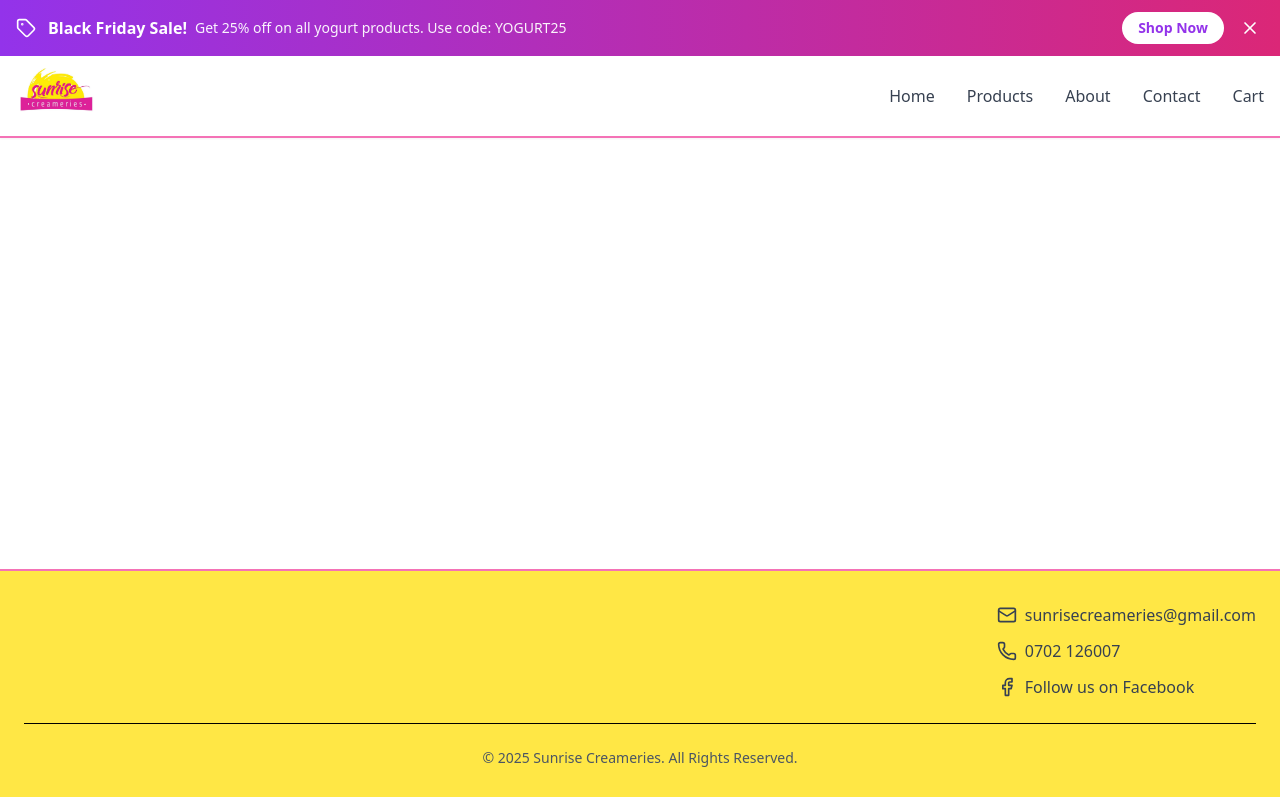
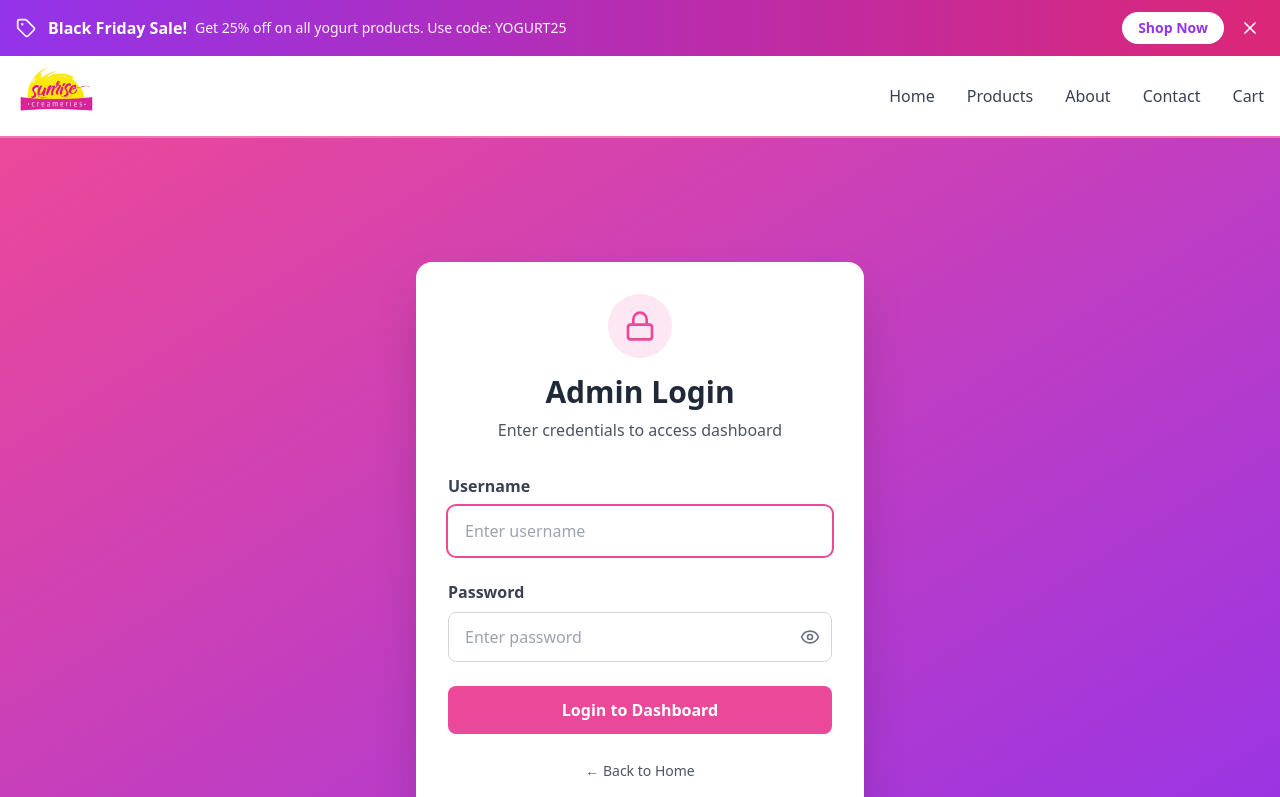
Before and after one commit to LeslieKogi/Sunrise, a React (Vite) app: page /admin/login in a window 1280 px wide. Shown: the top 797 px of the page. Built offline with nearby package versions, Linux system fonts and the light colour scheme.

Commit message:
add admin and protect it

```diff
--- a/src/App.jsx
+++ b/src/App.jsx
@@ -1,4 +1,5 @@
 import { BrowserRouter, Routes, Route } from 'react-router-dom';
+import { useAdminShortcut } from './utils/useAdminShortcut';  // ← Add this import
 import Navbar from './components/Navbar';
 import Promotions from './components/Promotions';
 import Footer from './components/Footer';
@@ -8,10 +9,13 @@ import Products from './pages/Products';
 import Contact from './pages/Contact';
 import Orders from './pages/Orders';
 import Admin from './pages/Admin';
+import AdminLogin from './pages/AdminLogin';
 
-function App() {
+// ← Create a wrapper component to use the hook inside BrowserRouter
+function AppContent() {
+  useAdminShortcut(); // ← Use the hook here
+
   return (
-    <BrowserRouter>
     <div className="flex flex-col min-h-screen">
       {/* Promotions banner - shows on all pages */}
       <Promotions />
@@ -27,13 +31,21 @@ function App() {
           <Route path="/products" element={<Products />} />
           <Route path="/contact" element={<Contact />} />
           <Route path="/orders" element={<Orders />} />
-            <Route path="/admin" element={<Admin />} />
+          <Route path="/admin/login" element={<AdminLogin />} />
+          <Route path="/admin/dashboard" element={<Admin />} />
         </Routes>
       </main>
 
       {/* Footer - shows on all pages */}
       <Footer />
     </div>
+  );
+}
+
+function App() {
+  return (
+    <BrowserRouter>
+      <AppContent />  {/* ← Use the wrapper component */}
     </BrowserRouter>
   );
 }
--- a/src/pages/Admin.jsx
+++ b/src/pages/Admin.jsx
@@ -1,17 +1,20 @@
 import { useState, useEffect } from 'react';
+import { useNavigate } from 'react-router-dom';  // ← Add this import
 import {
   Package,
   ShoppingBag,
   DollarSign,
   TrendingUp,
-  RefreshCw
+  RefreshCw,
+  LogOut  // ← Add this import
 } from 'lucide-react';
 import { api } from '../services/api';
 import OrdersManagement from '../components/admin/OrdersManagement';
 import FlavoursManagement from '../components/admin/FlavoursManagement';
 
 function Admin() {
-  const [activeTab, setActiveTab] = useState('overview'); // overview, orders, flavours
+  const navigate = useNavigate();  // ← Add this
+  const [activeTab, setActiveTab] = useState('overview');
   const [stats, setStats] = useState({
     total_orders: 0,
     pending_orders: 0,
@@ -20,10 +23,17 @@ function Admin() {
   });
   const [loading, setLoading] = useState(true);
 
-  // Fetch stats
+  // Check authentication and fetch stats
   useEffect(() => {
+    const token = localStorage.getItem('adminToken');  // ← Check for JWT token
+
+    if (!token) {
+      navigate('/admin/login');  // ← Redirect to login if no token
+      return;
+    }
+
     fetchStats();
-  }, []);
+  }, [navigate]);
 
   const fetchStats = async () => {
     try {
@@ -32,9 +42,22 @@ function Admin() {
       setStats(data);
     } catch (error) {
       console.error('Error fetching stats:', error);
+      // If unauthorized (401), redirect to login
+      if (error.message.includes('401') || error.message.includes('Unauthorized')) {
+        localStorage.removeItem('adminToken');
+        localStorage.removeItem('adminUsername');
+        navigate('/admin/login');
+      }
     } finally {
       setLoading(false);
     }
+  };
+
+  // ← Add logout function
+  const handleLogout = () => {
+    localStorage.removeItem('adminToken');
+    localStorage.removeItem('adminUsername');
+    navigate('/admin/login');
   };
 
   return (
@@ -42,8 +65,20 @@ function Admin() {
       {/* Header */}
       <div className="bg-gradient-to-r from-pink-500 to-purple-500 text-white">
         <div className="container mx-auto px-4 py-8">
-          <h1 className="text-3xl font-bold mb-2">Admin Dashboard</h1>
-          <p className="text-pink-100">Manage your Sunrise Yogurt business</p>
+          <div className="flex justify-between items-center">
+            <div>
+              <h1 className="text-3xl font-bold mb-2">Admin Dashboard</h1>
+              <p className="text-pink-100">Manage your Sunrise Yogurt business</p>
+            </div>
+            {/* ← Add logout button */}
+            <button
+              onClick={handleLogout}
+              className="bg-white bg-opacity-20 hover:bg-opacity-30 text-white px-4 py-2 rounded-lg flex items-center gap-2 transition-colors"
+            >
+              <LogOut className="w-5 h-5" />
+              Logout
+            </button>
+          </div>
         </div>
       </div>
 
--- /dev/null
+++ b/src/pages/AdminLogin.jsx
@@ -0,0 +1,137 @@
+import { useState } from 'react';
+import { useNavigate } from 'react-router-dom';
+import { Lock, Eye, EyeOff, Loader } from 'lucide-react';
+
+function AdminLogin() {
+  const [username, setUsername] = useState('');
+  const [password, setPassword] = useState('');
+  const [showPassword, setShowPassword] = useState(false);
+  const [error, setError] = useState('');
+  const [loading, setLoading] = useState(false);
+  const navigate = useNavigate();
+
+  const handleSubmit = async (e) => {
+    e.preventDefault();
+    setError('');
+    setLoading(true);
+
+    try {
+      // Direct fetch call here (not using api.js for login)
+      const response = await fetch('http://127.0.0.1:5555/api/admin/login', {
+        method: 'POST',
+        headers: {
+          'Content-Type': 'application/json',
+        },
+        body: JSON.stringify({ username, password }),
+      });
+
+      const data = await response.json();
+
+      if (response.ok) {
+        // Store JWT token
+        localStorage.setItem('adminToken', data.access_token);
+        localStorage.setItem('adminUsername', username);
+
+        // Redirect to admin dashboard
+        navigate('/admin/dashboard');
+      } else {
+        setError(data.error || 'Login failed. Please try again.');
+      }
+    } catch (error) {
+      console.error('Login error:', error);
+      setError('Network error. Please check your connection.');
+    } finally {
+      setLoading(false);
+    }
+  };
+
+  return (
+    <div className="min-h-screen bg-gradient-to-br from-pink-500 to-purple-600 flex items-center justify-center px-4">
+      <div className="bg-white rounded-2xl shadow-2xl p-8 w-full max-w-md">
+        {/* Logo/Header */}
+        <div className="text-center mb-8">
+          <div className="bg-pink-100 w-16 h-16 rounded-full flex items-center justify-center mx-auto mb-4">
+            <Lock className="w-8 h-8 text-pink-500" />
+          </div>
+          <h1 className="text-3xl font-bold text-gray-800 mb-2">Admin Login</h1>
+          <p className="text-gray-600">Enter credentials to access dashboard</p>
+        </div>
+
+        {/* Error Message */}
+        {error && (
+          <div className="bg-red-100 border border-red-400 text-red-700 px-4 py-3 rounded-lg mb-4">
+            {error}
+          </div>
+        )}
+
+        {/* Login Form */}
+        <form onSubmit={handleSubmit} className="space-y-6">
+          <div>
+            <label className="block text-gray-700 font-semibold mb-2">
+              Username
+            </label>
+            <input
+              type="text"
+              value={username}
+              onChange={(e) => setUsername(e.target.value)}
+              className="w-full px-4 py-3 border border-gray-300 rounded-lg focus:ring-2 focus:ring-pink-500 focus:border-transparent outline-none"
+              placeholder="Enter username"
+              required
+              autoFocus
+            />
+          </div>
+
+          <div>
+            <label className="block text-gray-700 font-semibold mb-2">
+              Password
+            </label>
+            <div className="relative">
+              <input
+                type={showPassword ? 'text' : 'password'}
+                value={password}
+                onChange={(e) => setPassword(e.target.value)}
+                className="w-full px-4 py-3 border border-gray-300 rounded-lg focus:ring-2 focus:ring-pink-500 focus:border-transparent outline-none"
+                placeholder="Enter password"
+                required
+              />
+              <button
+                type="button"
+                onClick={() => setShowPassword(!showPassword)}
+                className="absolute right-3 top-1/2 transform -translate-y-1/2 text-gray-500 hover:text-gray-700"
+              >
+                {showPassword ? <EyeOff className="w-5 h-5" /> : <Eye className="w-5 h-5" />}
+              </button>
+            </div>
+          </div>
+
+          <button
+            type="submit"
+            disabled={loading}
+            className="w-full bg-pink-500 hover:bg-pink-600 disabled:bg-gray-400 text-white font-bold py-3 px-6 rounded-lg transition-colors flex items-center justify-center gap-2"
+          >
+            {loading ? (
+              <>
+                <Loader className="w-5 h-5 animate-spin" />
+                Logging in...
+              </>
+            ) : (
+              'Login to Dashboard'
+            )}
+          </button>
+        </form>
+
+        {/* Back to Home */}
+        <div className="text-center mt-6">
+
+            <a href="/"
+            className="text-gray-600 hover:text-pink-500 text-sm transition-colors"
+          >
+            ← Back to Home
+          </a>
+        </div>
+      </div>
+    </div>
+  );
+}
+
+export default AdminLogin;
--- /dev/null
+++ b/src/utils/useAdminShortcut.js
@@ -0,0 +1,31 @@
+import { useEffect } from 'react';
+import { useNavigate } from 'react-router-dom';
+
+export const useAdminShortcut = () => {
+  const navigate = useNavigate();
+
+  useEffect(() => {
+    let keys = [];
+
+    const handleKeyPress = (e) => {
+      keys.push(e.key);
+
+      // Keep only last 5 keys
+      if (keys.length > 5) {
+        keys.shift();
+      }
+
+      // Secret code: "admin" (type a-d-m-i-n)
+      if (keys.join('') === 'admin') {
+        navigate('/admin/login');
+        keys = []; // Reset
+      }
+    };
+
+    window.addEventListener('keydown', handleKeyPress);
+
+    return () => {
+      window.removeEventListener('keydown', handleKeyPress);
+    };
+  }, [navigate]);
+};
```
Also changed, not shown: src/services/api.js (+24 -16 lines). Lines whose indentation alone changed are shown as unchanged.
